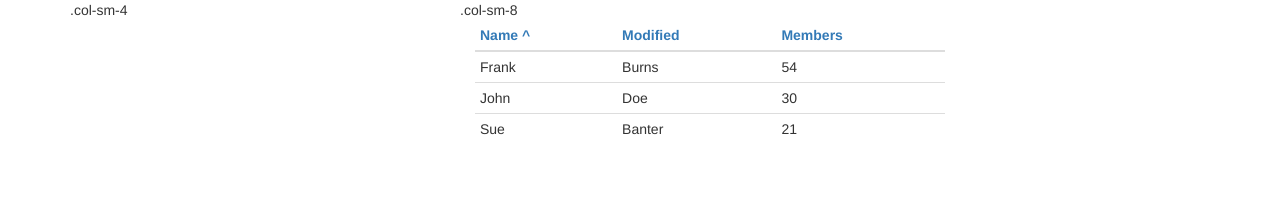
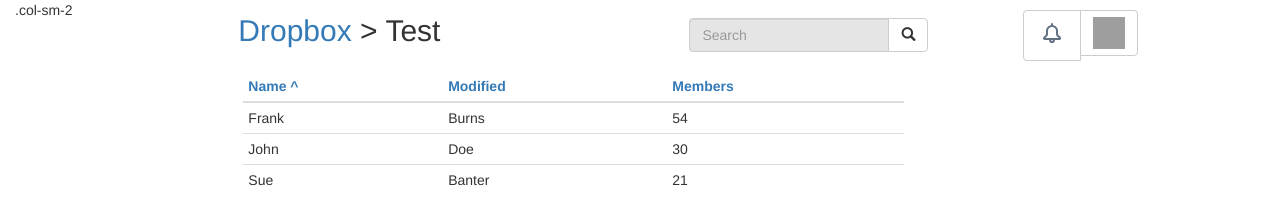
Before and after one commit to ameytotawar/DropBox, a website: page views/home.html in a window 1280 px wide. Drawn offline with nearby package versions, Linux system fonts and the light colour scheme; grey boxes are pictures that could not be loaded.

Commit message:
home header

```diff
--- a/views/home.html
+++ b/views/home.html
@@ -10,12 +10,57 @@
     <script src="../angularsrc.js"></script>
 </head>
 <body ng-app="dropApp" ng-controller="homectrl"></body>
-<div class="container">
+<div class="container-fluid">
     <div class="row">
-            <div class="col-sm-4">.col-sm-4</div>
-            <div class="col-sm-8">.col-sm-8
-                <div class="home-header">
-
+            <div class="col-sm-2">.col-sm-2</div>
+            <div class="col-sm-10">
+                <div class="home-header row" style="padding: 10px">
+                    <div class="col-md-5">
+                        <div style="font-size: 30px"><a href="#">Dropbox</a> > Test</div>
+                    </div>
+                    <div class="col-md-4">
+                        <form class="navbar-form" role="search">
+                            <div class="input-group">
+                                <input type="text" class="form-control pull-right" style="width: 200px; margin-right: 35px, border: 1px solid black; background-color: #e5e5e5;" placeholder="Search">
+                                <span class="input-group-btn">
+                                    <button type="submit" class="btn btn-default">
+                                        <span class="glyphicon glyphicon-search">
+                                            <span class="sr-only">Search</span>
+                                        </span>
+                                    </button>
+                                </span>
+                            </div>
+                        </form>
+                    </div>
+                    <div class="col-md-3 btn-group pull-right">
+                        <div class="btn-group">
+                            <button class="btn btn-default dropdown-toggle" type="button" id="dropdownMenu1" data-toggle="dropdown" aria-haspopup="true" aria-expanded="true">
+                                <svg width="32" height="32" viewBox="0 0 32 32" class="mc-icon-template-selectable mcl-notifications-icon"><title>Artboard</title>
+                                <g fill-rule="nonzero" fill="#637282"><path d="M7 21c0-.557.195-.778.816-1.312.106-.091.595-.5.49-.412.208-.174.366-.311.518-.45C9.607 18.107 10 17.506 10 17v-4.123l.03-.12c.154-.618.515-1.484 1.17-2.357C12.316 8.913 13.913 8 16 8c2.087 0 3.684.913 4.8 2.4.655.873 1.016 1.74 1.17 2.357l.03.12V17c0 .469.338.938 1.14 1.607.127.105.694.563.54.439.231.187.39.322.538.461.498.471.782.91.782 1.493 0 1.552-.448 2-2 2H9c-.767 0-1.354-.229-1.707-.758C7.037 21.858 7 21.581 7 21zm16.031.166A.347.347 0 0 1 23 21v.124a.49.49 0 0 1 .031.042zm-.186-.205a7.537 7.537 0 0 0-.424-.362c.168.137-.42-.339-.561-.456C20.637 19.124 20 18.24 20 17v-3.86a5.4 5.4 0 0 0-.8-1.54c-.76-1.013-1.787-1.6-3.2-1.6-1.413 0-2.44.587-3.2 1.6a5.4 5.4 0 0 0-.8 1.54V17c0 1.222-.664 2.236-1.824 3.3-.178.162-.356.317-.584.508l-.23.192h13.523a2.894 2.894 0 0 0-.04-.039zM13 23c0 .391.086.908.356 1.447C13.832 25.4 14.732 26 16 26c1.268 0 2.168-.6 2.644-1.553.27-.539.356-1.056.356-1.447h-2c0 .109-.039.342-.144.553-.15.297-.374.447-.856.447s-.707-.15-.856-.447A1.403 1.403 0 0 1 15 23h-2z"></path>
+                                <path d="M17 9V7a1 1 0 1 0-2 0v2a1 1 0 1 0 2 0z"></path></g></svg>
+                            </button>
+                            <ul class="dropdown-menu" aria-labelledby="dropdownMenu1">
+                                <li><a href="#">Action</a></li>
+                                <li><a href="#">Another action</a></li>
+                                <li><a href="#">Something else here</a></li>
+                                <li role="separator" class="divider"></li>
+                                <li><a href="#">Separated link</a></li>
+                            </ul>
+                        </div>
+                        <div class="btn-group">
+                            <button class="btn btn-default dropdown-toggle" type="button" id="dropdownMenu1" data-toggle="dropdown" aria-haspopup="true" aria-expanded="true">
+                                    <img alt="Account photo" class="mc-avatar-image" src="https://cfl.dropboxstatic.com/static/images/avatar/faceholder-32-vflKWtuU5.png"
+                                    srcset="https://cfl.dropboxstatic.com/static/images/avatar/faceholder-32%402x-vflYmh947.png 2x" style="height: 32px; width: 32px;">
+                            </button>
+                            <ul class="dropdown-menu" aria-labelledby="dropdownMenu1">
+                                <li><a href="#">Action</a></li>
+                                <li><a href="#">Another action</a></li>
+                                <li><a href="#">Something else here</a></li>
+                                <li role="separator" class="divider"></li>
+                                <li><a href="#">Separated link</a></li>
+                            </ul>
+                        </div>
+                    </div>
                 </div>
                 <div class="home-body">
                     <div class="col-sm-8">
```
